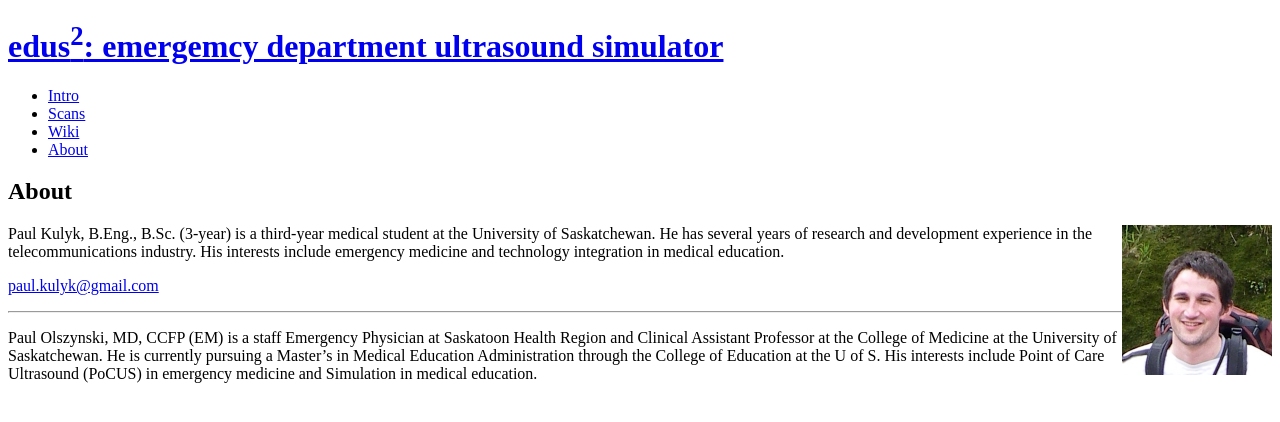
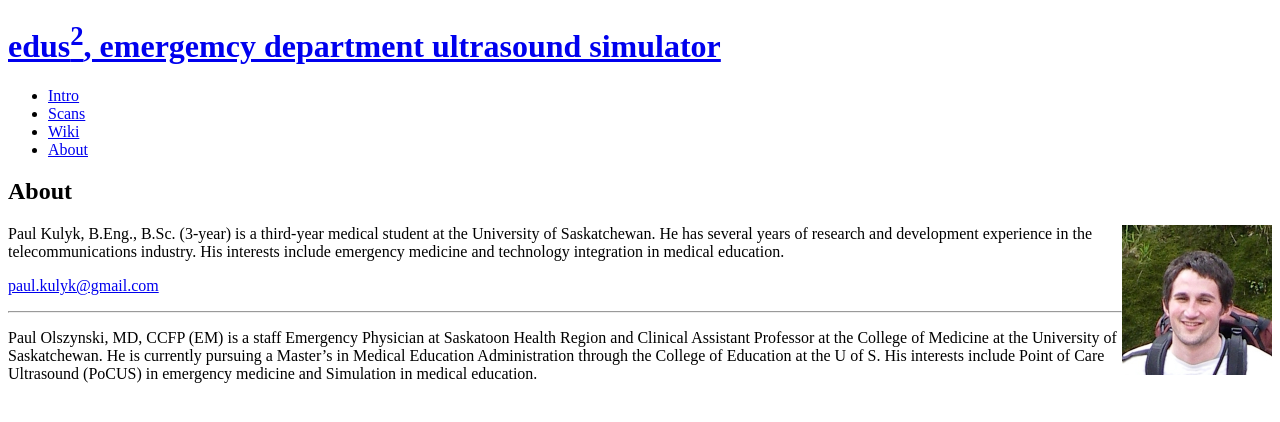
Before and after one commit to asclepius/edus2, a Jekyll site: the page built from about.html, in a window 1280 px wide. Shown: the top 422 px of the page. Built offline with Jekyll 4.4.1, drawn with Linux system fonts in a browser that asks for light colours; Markdown is read by kramdown in place of the engine named in the settings.

```diff
--- a/_layouts/default.html
+++ b/_layouts/default.html
@@ -8,7 +8,7 @@
     <link href='{{ site.baseurl }}/images/favicon.ico' rel='shortcut icon' type='image/ico'>
   </head>
   <body>
-    <h1><a href="{{ site.baseurl }}">edus<sup>2</sup>: emergemcy department ultrasound simulator</a></h1>
+    <h1><a href="{{ site.baseurl }}">edus<sup>2</sup>, emergemcy department ultrasound simulator</a></h1>
     <nav>
       <ul>
         <li><a href="{{ site.baseurl }}">Intro</a></li>
```
